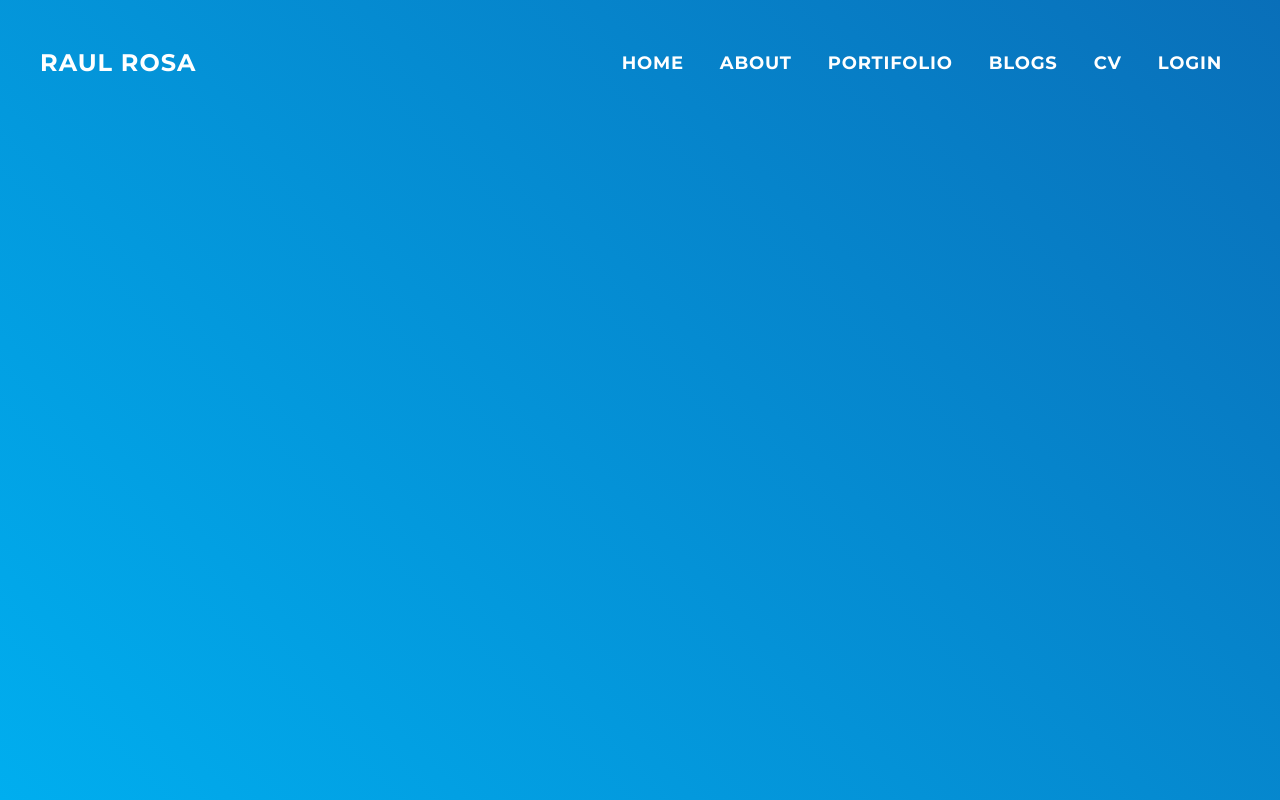
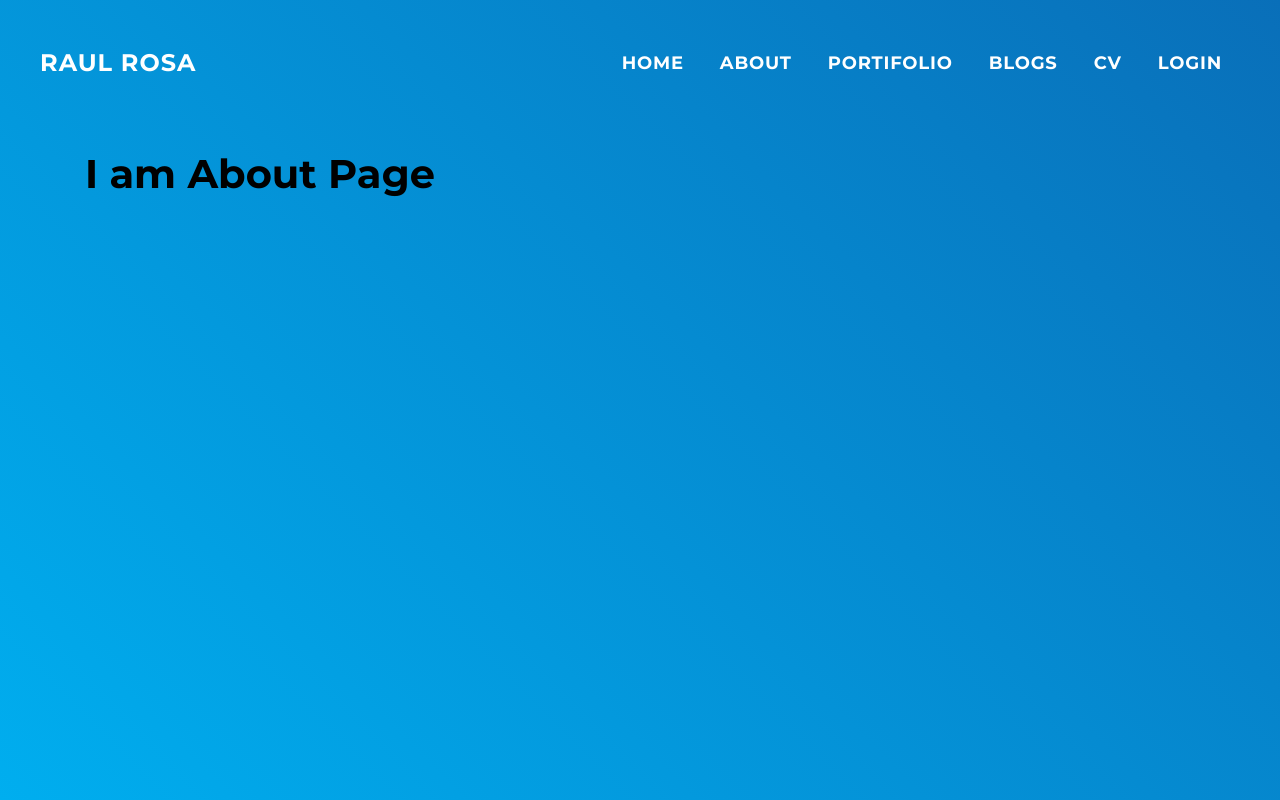
Before and after one commit to raulvictorrosa/portfolio-rosa, a Next.js app: page /about in a window 1280 px wide. Built offline with nearby package versions, Linux system fonts and the light colour scheme; no server answers.

Commit message:
feat: include title on page

```diff
--- a/components/BasePage.js
+++ b/components/BasePage.js
@@ -1,17 +1,17 @@
 import { Container } from 'reactstrap'
 
 const BasePage = (props) => {
-  const { className, title } = props
+  const { className, title, children } = props
 
   return (
     <div className={`base-page ${className}`}>
       <Container>
-        {/* {title && (
+        {title && (
           <div className="page-header">
             <h1 className="page-header-title">{title}</h1>
           </div>
-        )} */}
-        {props.children}
+        )}
+        {children}
       </Container>
     </div>
   )
```
